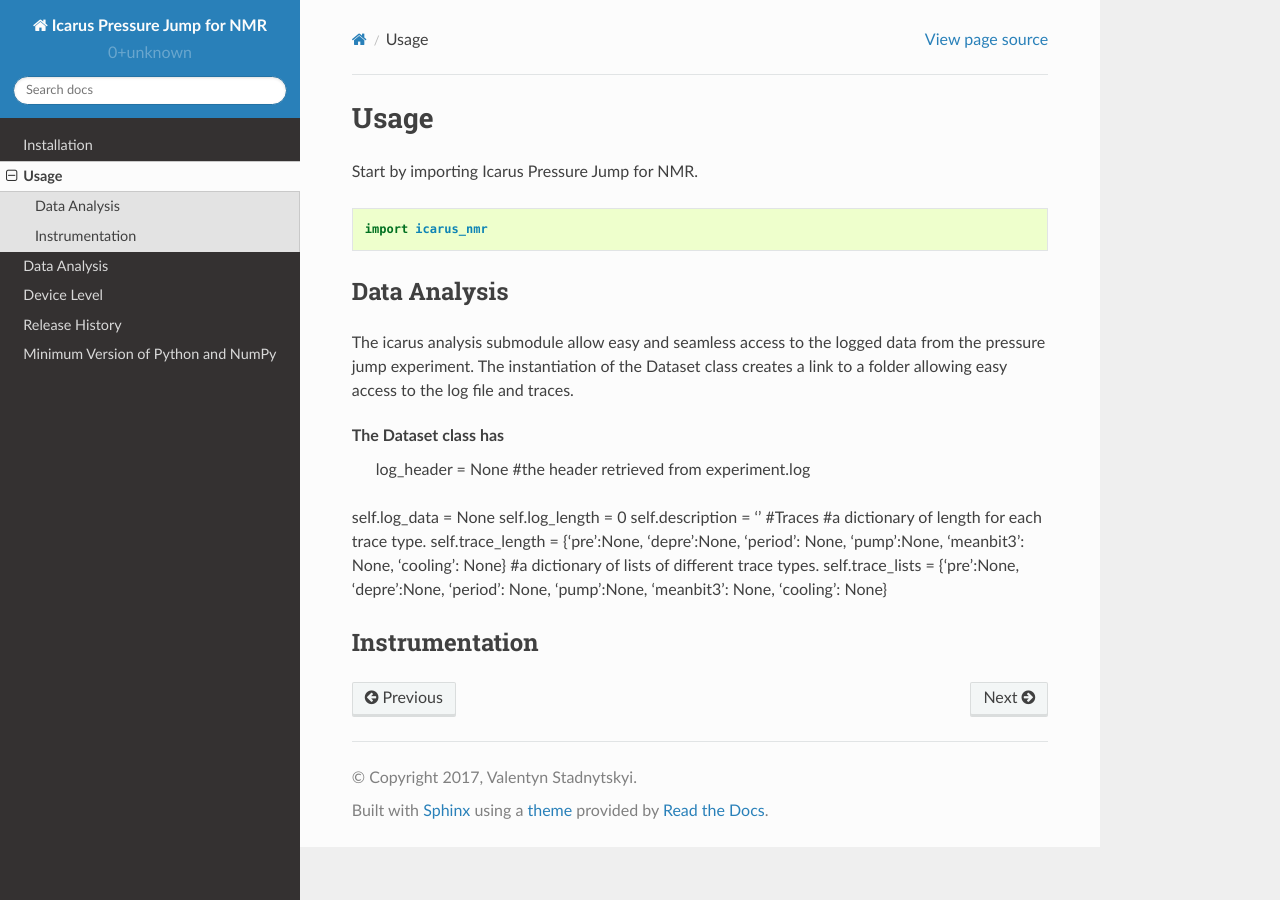
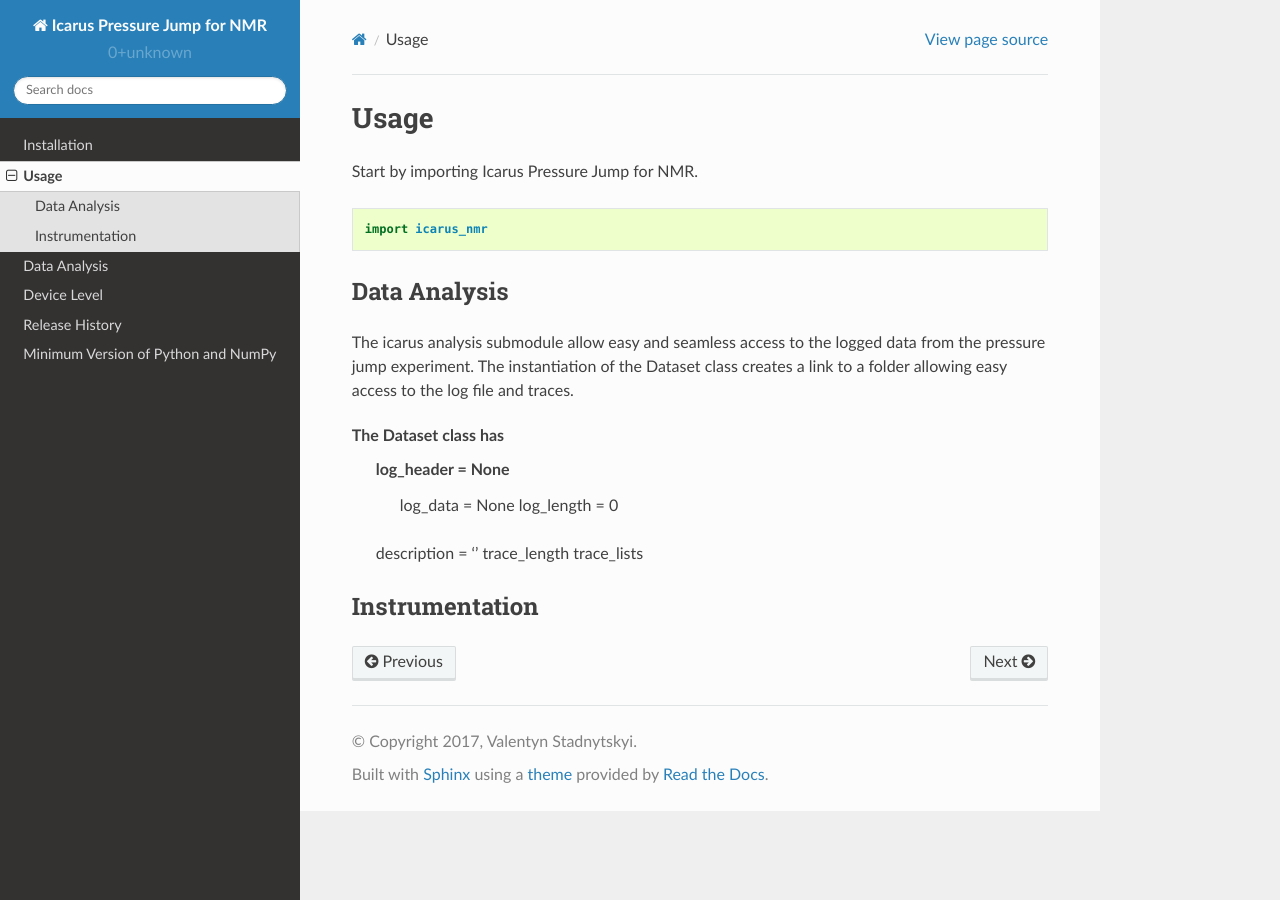
Before and after one commit to vstadnytskyi/icarus-nmr, a Sphinx documentation site: the page built from docs/source/usage.rst, in a window 1280 px wide. Built offline with Sphinx 7.4.7 and the Read the Docs theme 2.0.0, drawn with Linux system fonts in a browser that asks for light colours.

Commit message:
minor changes

```diff
--- a/docs/source/usage.rst
+++ b/docs/source/usage.rst
@@ -14,15 +14,12 @@ Data Analysis
 The icarus analysis submodule allow easy and seamless access to the logged data from the pressure jump experiment. The instantiation of the Dataset class creates a link to a folder allowing easy access to the log file and traces.
 
 The Dataset class has
-  log_header = None #the header retrieved from experiment.log
-self.log_data = None
-self.log_length = 0
-self.description = ''
-#Traces
-#a dictionary of length for each trace type.
-self.trace_length = {'pre':None, 'depre':None, 'period': None, 'pump':None, 'meanbit3': None, 'cooling': None}
-#a dictionary of lists of different trace types.
-self.trace_lists = {'pre':None, 'depre':None, 'period': None, 'pump':None, 'meanbit3': None, 'cooling': None}
+  log_header = None
+   log_data = None
+   log_length = 0
+  description = ''
+  trace_length
+  trace_lists
 
 Instrumentation
 -------------------
```
